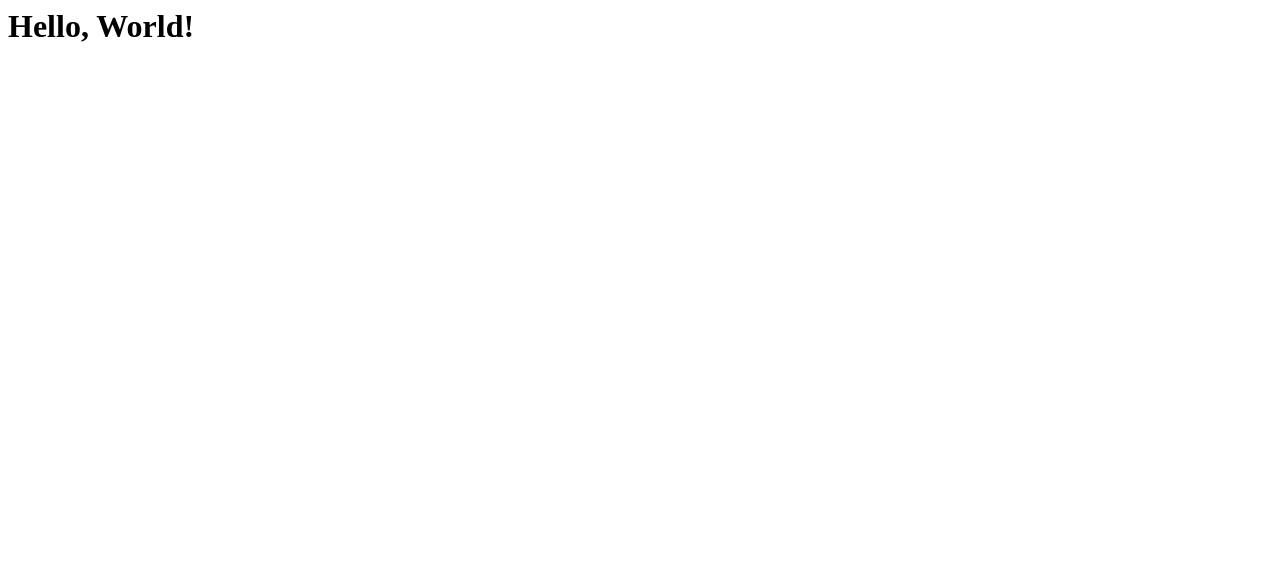
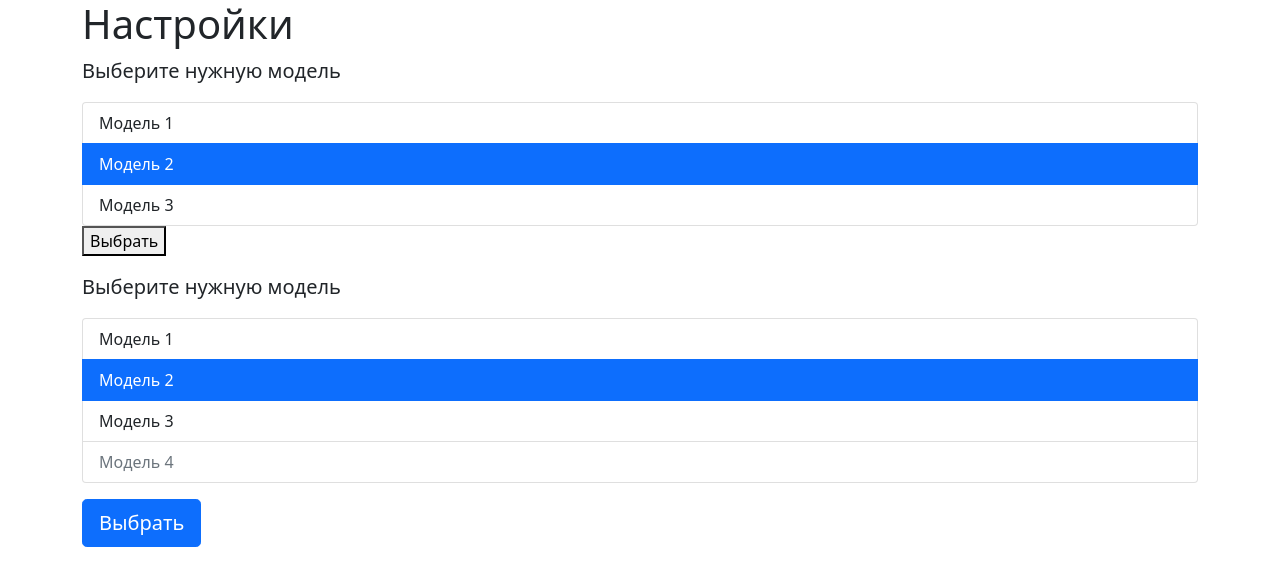
Before and after one commit to joe-the-coder/tech-pages, a plain HTML site: page index.html in a window 1280 px wide. Drawn offline with nearby package versions, Linux system fonts and the light colour scheme.

Commit message:
Update index.html

```diff
--- a/index.html
+++ b/index.html
@@ -1,8 +1,35 @@
-<html>
-  <head>
+<!DOCTYPE html>
+<html lang="en">
+<head>
+    <meta charset="UTF-8">
     <title>Settings</title>
-  </head>
+    <link href="https://cdn.jsdelivr.net/npm/bootstrap@5.0.2/dist/css/bootstrap.min.css" rel="stylesheet" integrity="sha384-EVSTQN3/azprG1Anm3QDgpJLIm9Nao0Yz1ztcQTwFspd3yD65VohhpuuCOmLASjC" crossorigin="anonymous">
+    <script src="https://cdn.jsdelivr.net/npm/bootstrap@5.0.2/dist/js/bootstrap.bundle.min.js" integrity="sha384-MrcW6ZMFYlzcLA8Nl+NtUVF0sA7MsXsP1UyJoMp4YLEuNSfAP+JcXn/tWtIaxVXM" crossorigin="anonymous"></script>
+</head>
 <body>
-  <h1>Hello, World!</h1>
+    <div class="container">
+        <div class="row">
+            <div class="column">
+                <h1>Настройки</h1>
+                <p class="lead">Выберите нужную модель</p>
+                <ul class="list-group">
+                    <li class="list-group-item">Модель 1</li>
+                    <li class="list-group-item active">Модель 2</li>
+                    <li class="list-group-item">Модель 3</li>
+                </ul>
+                <button id="choose">Выбрать</button>
+                <p></p>
+                <p class="lead">Выберите нужную модель</p>
+                <div class="list-group">
+                    <button type="button" class="list-group-item list-group-item-action">Модель 1</button>
+                    <button type="button" class="list-group-item list-group-item-action active">Модель 2</button>
+                    <button type="button" class="list-group-item list-group-item-action">Модель 3</button>
+                    <button type="button" class="list-group-item list-group-item-action" disabled>Модель 4</button>
+                </div>
+                <p></p>
+                    <button type="button" class="btn btn-primary btn-lg btn-block">Выбрать</button>
+            </div>
+        </div>
+    </div>
 </body>
 </html>
```
